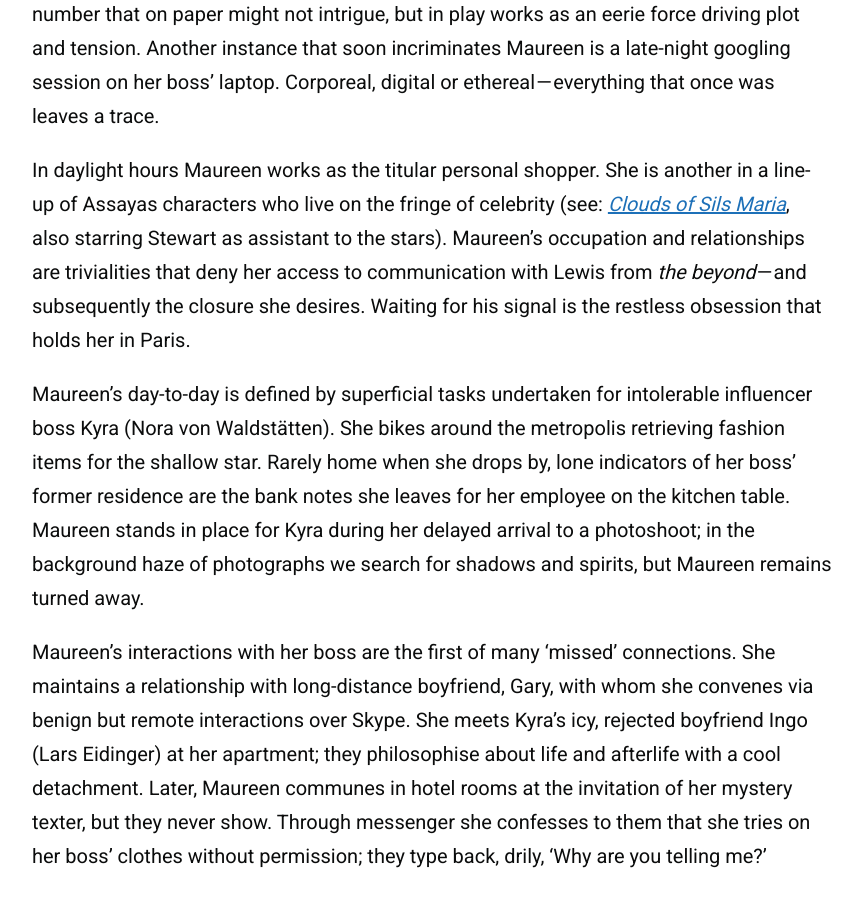
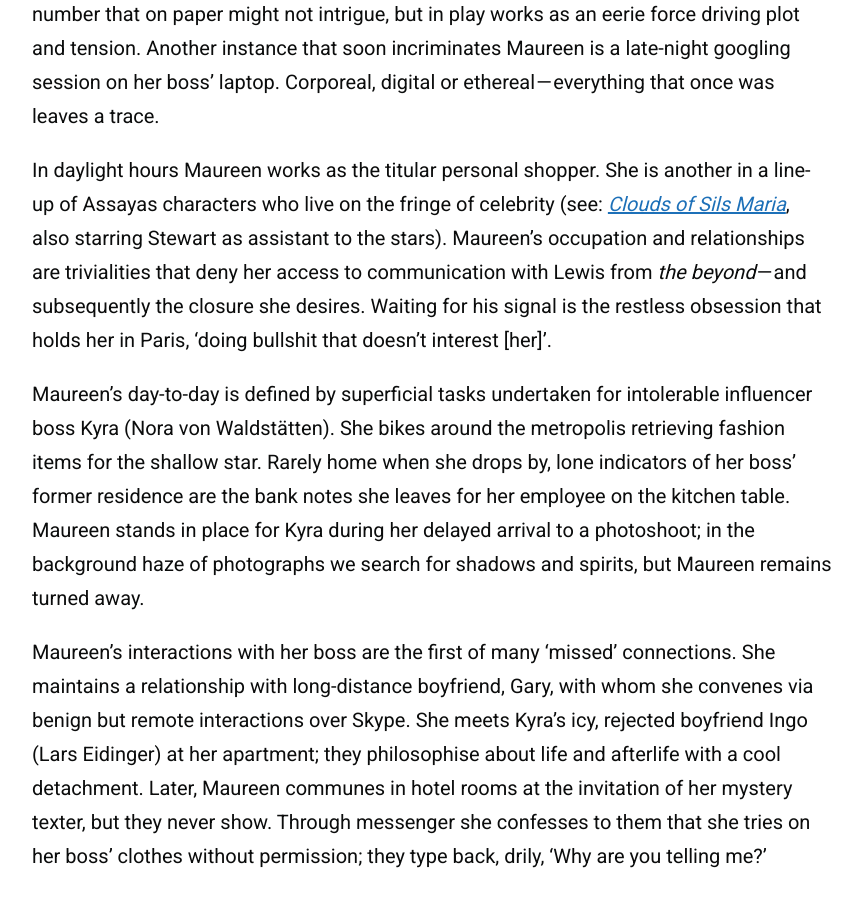
Before and after one commit to zoeurl/zoedowney.github.io, a Jekyll site: the page built from _posts/2023-12-08-personal-shopper.md, in a window 1280 px wide and 900 px high, scrolled down 1376 px. Shown: the whole window, without its empty margins (208-1070 px from the left). Built offline with Jekyll 4.4.1, drawn with Linux system fonts in a browser that asks for light colours.

Commit message:
Update 2023-12-08-personal-shopper.md

```diff
--- a/_posts/2023-12-08-personal-shopper.md
+++ b/_posts/2023-12-08-personal-shopper.md
@@ -14,7 +14,7 @@
 
 Maureen orders a Klint [book](https://www.amazon.co.uk/Hilma-Af-Klint-David-Lomas/dp/3775734899/ref=sr_1_1?crid=3EECI1DAZPFCG&keywords=hilma+af+klint+a+pioneer+of+abstraction&qid=1700658419&sprefix=hilma+af+klint+a+pioneer+of+abstraction%2Caps%2C99&sr=8-1) online and is pictured watching YouTube videos about the artist on the métro. I’m a fan of media that abides by current technological habits. (She tucks her earphone cables under her sweater so that the buds aren't yanked out during transit.) A pivotal setpiece hinges on a back-and-forth texting exchange with an unknown number that on paper might not intrigue, but in play works as an eerie force driving plot and tension. Another instance that soon incriminates Maureen is a late-night googling session on her boss’ laptop. Corporeal, digital or ethereal — everything that once was leaves a trace.
 
-In daylight hours Maureen works as the titular personal shopper. She is another in a line-up of Assayas characters who live on the fringe of celebrity (see: [_Clouds of Sils Maria_](https://www.theguardian.com/film/2015/may/17/clouds-of-sils-maria-review-juliette-binoche), also starring Stewart as assistant to the stars). Maureen’s occupation and relationships are trivialities that deny her access to communication with Lewis from _the beyond_ — and subsequently the closure she desires. Waiting for his signal is the restless obsession that holds her in Paris.
+In daylight hours Maureen works as the titular personal shopper. She is another in a line-up of Assayas characters who live on the fringe of celebrity (see: [_Clouds of Sils Maria_](https://www.theguardian.com/film/2015/may/17/clouds-of-sils-maria-review-juliette-binoche), also starring Stewart as assistant to the stars). Maureen’s occupation and relationships are trivialities that deny her access to communication with Lewis from _the beyond_ — and subsequently the closure she desires. Waiting for his signal is the restless obsession that holds her in Paris, 'doing bullshit that doesn't interest [her]'.
 
 Maureen's day-to-day is defined by superficial tasks undertaken for intolerable influencer boss Kyra (Nora von Waldstätten). She bikes around the metropolis retrieving fashion items for the shallow star. Rarely home when she drops by, lone indicators of her boss’ former residence are the bank notes she leaves for her employee on the kitchen table. Maureen stands in place for Kyra during her delayed arrival to a photoshoot; in the background haze of photographs we search for shadows and spirits, but Maureen remains turned away.
 
```
